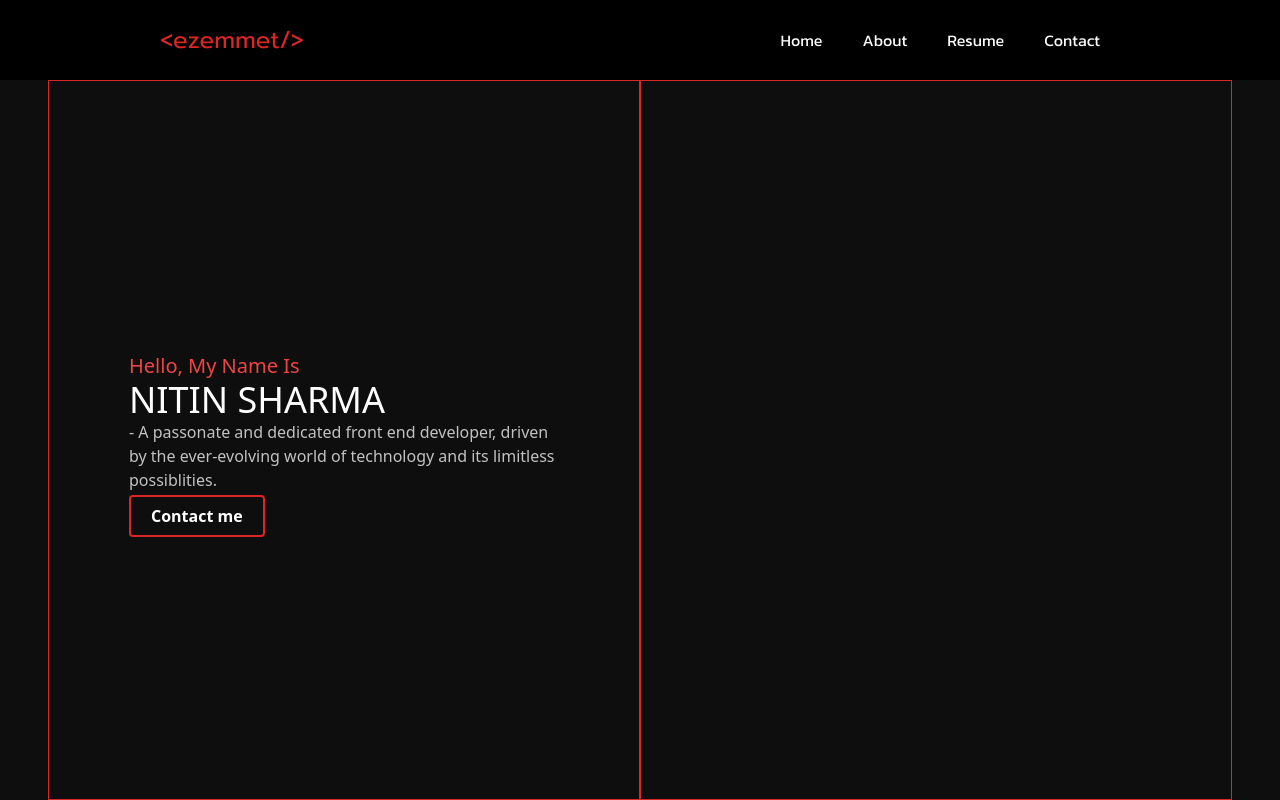
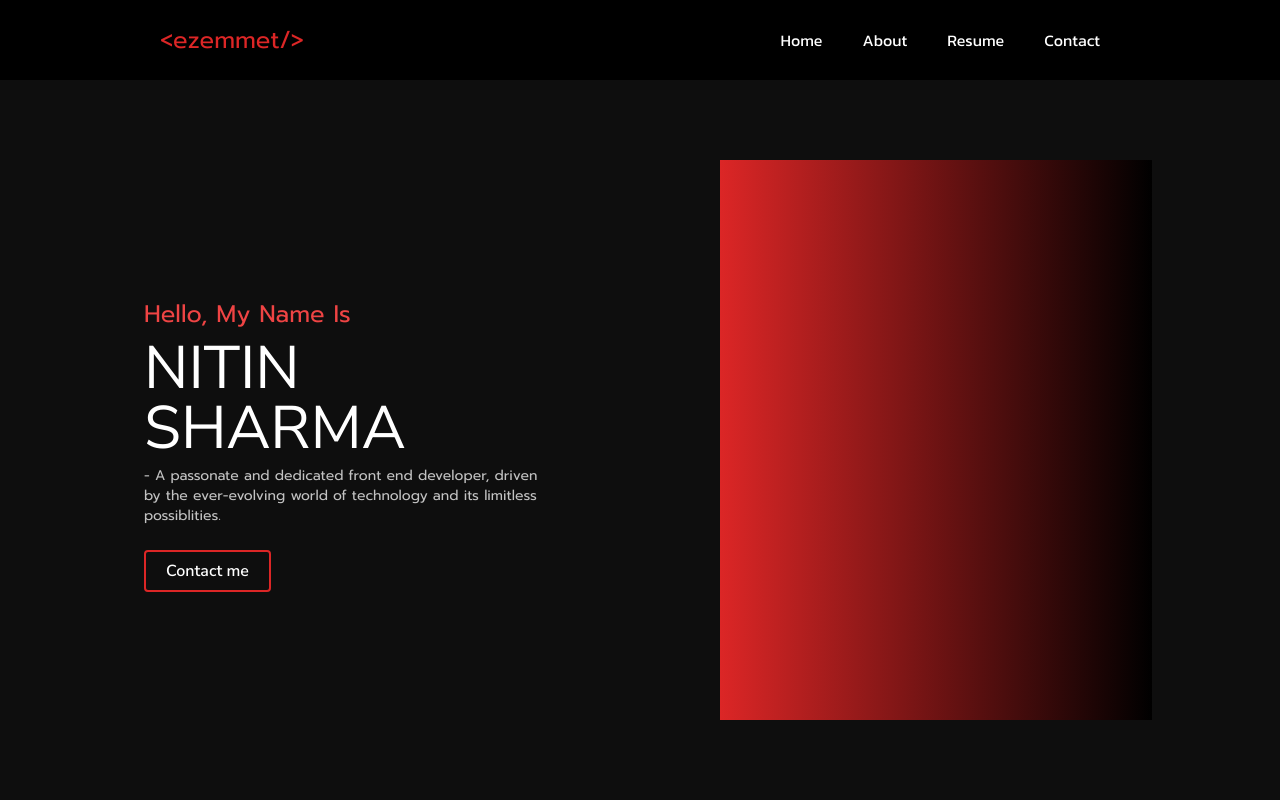
Before and after one commit to ezemmet/my-portfolio, a React (Vite) app: page / in a window 1280 px wide. Built offline with nearby package versions, Linux system fonts and the light colour scheme.

Commit message:
Complete home

```diff
--- a/src/components/HomePage.jsx
+++ b/src/components/HomePage.jsx
@@ -2,18 +2,20 @@ import React from 'react'
 
 const HomePage = () => {
   return (
-    <div className='bg-[#0e0e0e] h-[90vh] grid md:grid-cols-2 px-[3rem] text-[#fff]'>
-      <div className='border border-red-600 px-[5rem] justify-center flex flex-col'>
-        <p className='text-red-500 text-xl'>Hello, My Name Is</p>
-        <h2 className='text-4xl'>NITIN SHARMA</h2>
-        <p className='text-[#c2c2c2]'>- A passonate and dedicated front end developer, driven by the ever-evolving world of technology and its limitless possiblities.</p>
-        <div className='mt-3'>
-          <a href="/contact" className='font-semibold px-5 border-2 border-red-600 text-white rounded py-2'>Contact me</a>
+    <div className='bg-[#0e0e0e] h-[90vh] grid md:grid-cols-2 px-2 md:px-[3rem] text-[#fff] text-center md:text-start'>
+      <div className='md:px-[6rem] justify-center flex flex-col'>
+        <p className='text-red-500 text-2xl font-fontPrompt'>Hello, My Name Is</p>
+        <h2 className='text-6xl mt-2 font-fontNunito'>NITIN SHARMA</h2>
+        <p className='text-[#c2c2c2] mt-2 text-sm font-fontPrompt'>- A passonate and dedicated front end developer, driven by the ever-evolving world of technology and its limitless possiblities.</p>
+        <div className='mt-8'>
+          <a href="/contact" className='hover:text-red-600 font-fontNunito border-2 border-red-600 font-semibold px-5 text-white rounded py-2'>Contact me</a>
         </div>
       </div>
 
-      <div className='border border-red-600'>
-
+      <div className='hidden md:block p-[5rem]'>
+        <div className='h-full "w-full bg-gradient-to-r from-red-600 to-black via-black"'>
+          {/* <img src={Bg} alt="Nitin Sharma" className=''/> */}
+        </div>
       </div>
     </div>
   )
```
